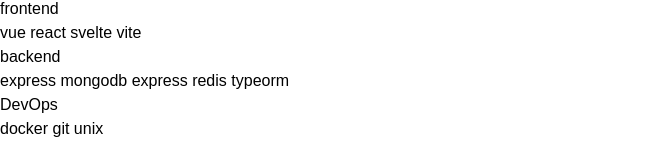
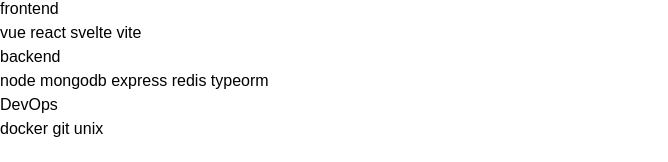
Before and after one commit to raxelo/website, a SvelteKit app: page / in a window 1280 px wide. Shown: the part 710-872 px from the top of the page, without its empty margins (0-668 px from the left). Built offline with nearby package versions, Linux system fonts and the light colour scheme; some icons are missing; a web font is replaced by a local one.

Commit message:
remove express duplicate badge (thanks luis)

```diff
--- a/src/routes/+page.svelte
+++ b/src/routes/+page.svelte
@@ -33,7 +33,7 @@
     <div>
       <h3 class="text-xs font-bold mb-2 uppercase">backend</h3>
       <div class="flex flex-wrap gap-4 justify-center">
-        <TechBadge>express</TechBadge>
+        <TechBadge>node</TechBadge>
         <TechBadge>mongodb</TechBadge>
         <TechBadge>express</TechBadge>
         <TechBadge>redis</TechBadge>
```
